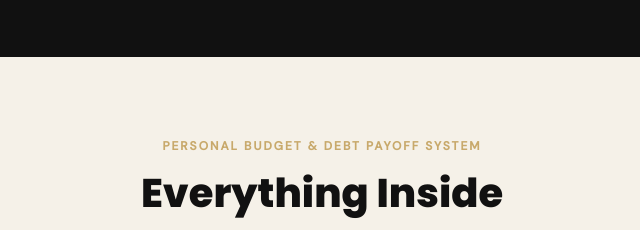
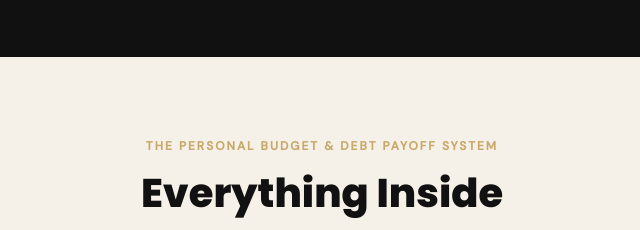
Before and after one commit to obithelight/budget-daily, a plain HTML site: page public/starter-kit/index.html in a window 1280 px wide. Shown: the part 2200-2430 px from the top of the page, 318-958 px from the left. Drawn offline with Linux system fonts and the light colour scheme.

Commit message:
personal budget system

```diff
--- a/public/starter-kit/index.html
+++ b/public/starter-kit/index.html
@@ -315,7 +315,7 @@
       <div class="container">
         <div class="text-center">
           <div class="section-label reveal">
-            Personal Budget & Debt Payoff System
+            The Personal Budget & Debt Payoff System
           </div>
           <h2 class="section-title reveal">Everything Inside</h2>
           <p class="section-sub reveal" style="margin: 0 auto">
```
